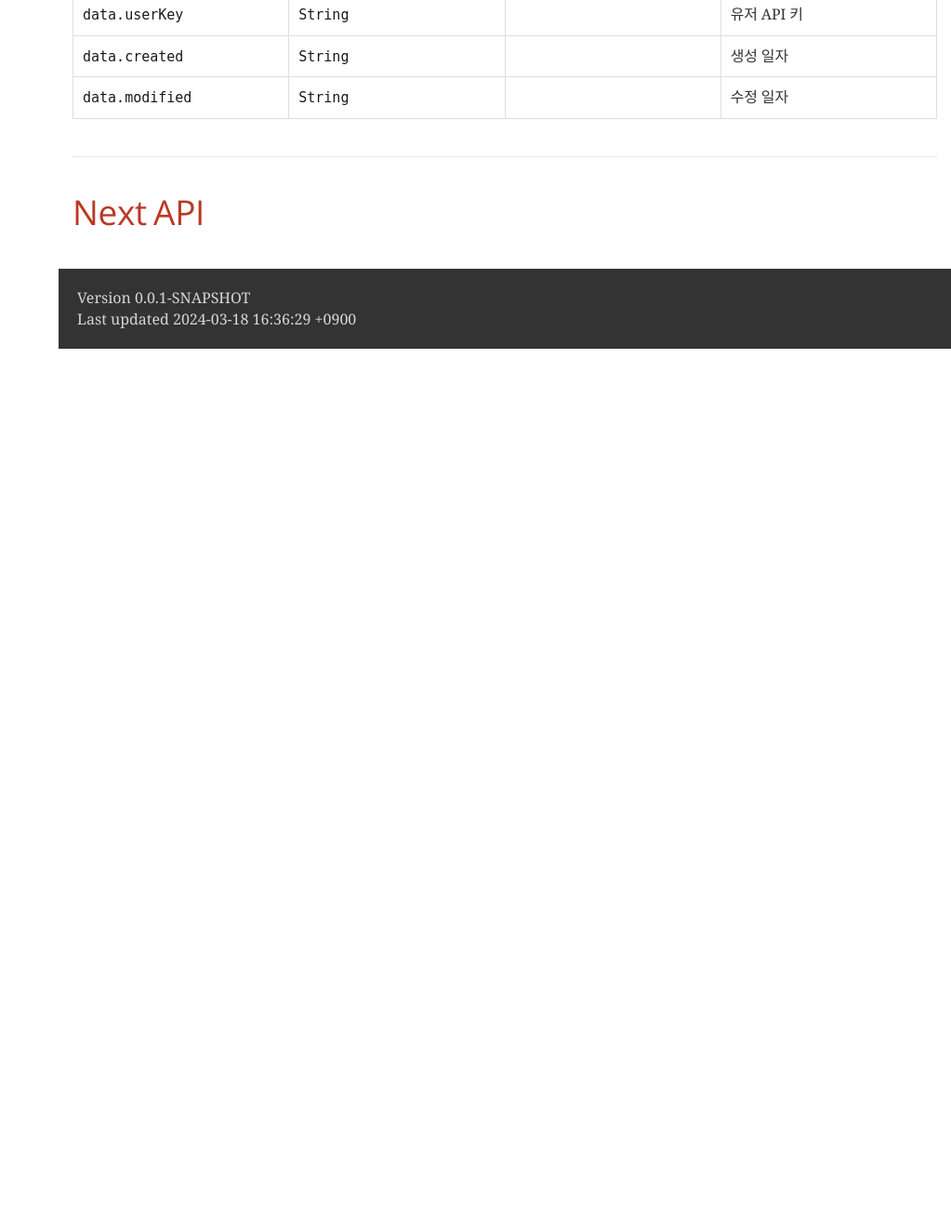
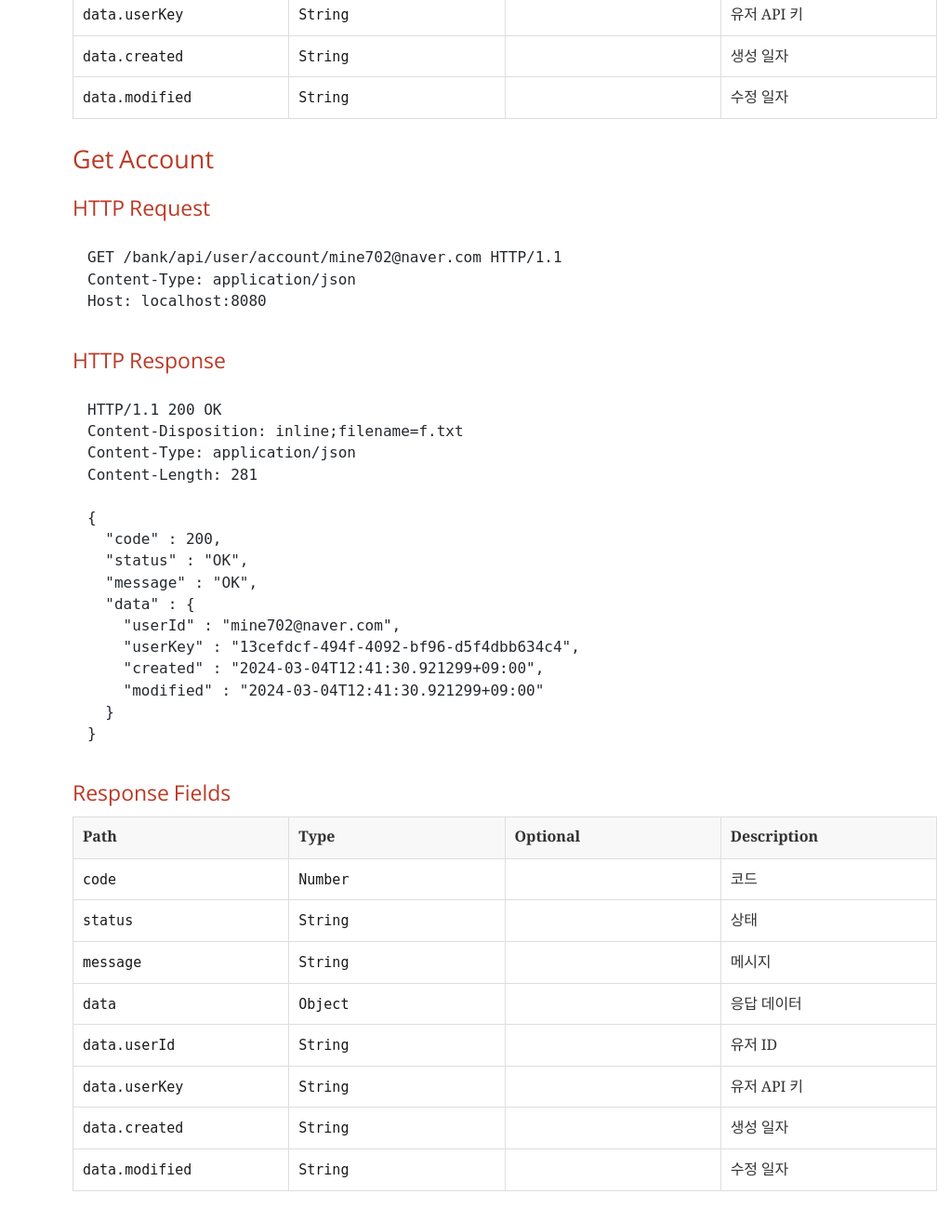
Before and after one commit to mine702/B108-DOCS, a plain HTML site: page index.html in a window 1280 px wide. Shown: the part 1227-2540 px from the top of the page at 93% size, without its empty margins (257-1280 px from the left). Before the commit the page ends 1602 px from the top, so only its background shows below. Drawn offline with nearby package versions, Linux system fonts and the light colour scheme; a web font is replaced by a local one.

Commit message:
Update index.html

```diff
--- a/index.html
+++ b/index.html
@@ -450,6 +450,7 @@ body.book #toc,body.book #preamble,body.book h1.sect0,body.book .sect1>h2{page-b
 <li><a href="#Bank-API">Bank API</a>
 <ul class="sectlevel2">
 <li><a href="#Bank-API">Create Account</a></li>
+<li><a href="#_get_account">Get Account</a></li>
 </ul>
 </li>
 <li><a href="#_next_api">Next API</a></li>
@@ -466,7 +467,7 @@ body.book #toc,body.book #preamble,body.book h1.sect0,body.book .sect1>h2{page-b
 <h4 id="product-create"><a class="link" href="#product-create">HTTP Request</a></h4>
 <div class="listingblock">
 <div class="content">
-<pre class="highlightjs highlight nowrap"><code class="language-http hljs" data-lang="http">POST /bank/api/user/account/create/mine702@naver.com HTTP/1.1
+<pre class="highlightjs highlight nowrap"><code class="language-http hljs" data-lang="http">POST /bank/api/user/account/mine702@naver.com HTTP/1.1
 Content-Type: application/json
 Host: localhost:8080</code></pre>
 </div>
@@ -565,6 +566,111 @@ Content-Length: 281
 </table>
 </div>
 </div>
+<div class="sect2">
+<h3 id="_get_account"><a class="link" href="#_get_account">Get Account</a></h3>
+<div class="sect3">
+<h4 id="product-create"><a class="link" href="#product-create">HTTP Request</a></h4>
+<div class="listingblock">
+<div class="content">
+<pre class="highlightjs highlight nowrap"><code class="language-http hljs" data-lang="http">GET /bank/api/user/account/mine702@naver.com HTTP/1.1
+Content-Type: application/json
+Host: localhost:8080</code></pre>
+</div>
+</div>
+</div>
+<div class="sect3">
+<h4 id="_http_response_2"><a class="link" href="#_http_response_2">HTTP Response</a></h4>
+<div class="listingblock">
+<div class="content">
+<pre class="highlightjs highlight nowrap"><code class="language-http hljs" data-lang="http">HTTP/1.1 200 OK
+Content-Disposition: inline;filename=f.txt
+Content-Type: application/json
+Content-Length: 281
+
+{
+  "code" : 200,
+  "status" : "OK",
+  "message" : "OK",
+  "data" : {
+    "userId" : "mine702@naver.com",
+    "userKey" : "13cefdcf-494f-4092-bf96-d5f4dbb634c4",
+    "created" : "2024-03-04T12:41:30.921299+09:00",
+    "modified" : "2024-03-04T12:41:30.921299+09:00"
+  }
+}</code></pre>
+</div>
+</div>
+</div>
+<div class="sect3">
+<h4 id="_response_fields_2"><a class="link" href="#_response_fields_2">Response Fields</a></h4>
+<table class="tableblock frame-all grid-all stretch">
+<colgroup>
+<col style="width: 25%;">
+<col style="width: 25%;">
+<col style="width: 25%;">
+<col style="width: 25%;">
+</colgroup>
+<thead>
+<tr>
+<th class="tableblock halign-left valign-top">Path</th>
+<th class="tableblock halign-left valign-top">Type</th>
+<th class="tableblock halign-left valign-top">Optional</th>
+<th class="tableblock halign-left valign-top">Description</th>
+</tr>
+</thead>
+<tbody>
+<tr>
+<td class="tableblock halign-left valign-top"><p class="tableblock"><code>code</code></p></td>
+<td class="tableblock halign-left valign-top"><p class="tableblock"><code>Number</code></p></td>
+<td class="tableblock halign-left valign-top"></td>
+<td class="tableblock halign-left valign-top"><p class="tableblock">코드</p></td>
+</tr>
+<tr>
+<td class="tableblock halign-left valign-top"><p class="tableblock"><code>status</code></p></td>
+<td class="tableblock halign-left valign-top"><p class="tableblock"><code>String</code></p></td>
+<td class="tableblock halign-left valign-top"></td>
+<td class="tableblock halign-left valign-top"><p class="tableblock">상태</p></td>
+</tr>
+<tr>
+<td class="tableblock halign-left valign-top"><p class="tableblock"><code>message</code></p></td>
+<td class="tableblock halign-left valign-top"><p class="tableblock"><code>String</code></p></td>
+<td class="tableblock halign-left valign-top"></td>
+<td class="tableblock halign-left valign-top"><p class="tableblock">메시지</p></td>
+</tr>
+<tr>
+<td class="tableblock halign-left valign-top"><p class="tableblock"><code>data</code></p></td>
+<td class="tableblock halign-left valign-top"><p class="tableblock"><code>Object</code></p></td>
+<td class="tableblock halign-left valign-top"></td>
+<td class="tableblock halign-left valign-top"><p class="tableblock">응답 데이터</p></td>
+</tr>
+<tr>
+<td class="tableblock halign-left valign-top"><p class="tableblock"><code>data.userId</code></p></td>
+<td class="tableblock halign-left valign-top"><p class="tableblock"><code>String</code></p></td>
+<td class="tableblock halign-left valign-top"></td>
+<td class="tableblock halign-left valign-top"><p class="tableblock">유저 ID</p></td>
+</tr>
+<tr>
+<td class="tableblock halign-left valign-top"><p class="tableblock"><code>data.userKey</code></p></td>
+<td class="tableblock halign-left valign-top"><p class="tableblock"><code>String</code></p></td>
+<td class="tableblock halign-left valign-top"></td>
+<td class="tableblock halign-left valign-top"><p class="tableblock">유저 API 키</p></td>
+</tr>
+<tr>
+<td class="tableblock halign-left valign-top"><p class="tableblock"><code>data.created</code></p></td>
+<td class="tableblock halign-left valign-top"><p class="tableblock"><code>String</code></p></td>
+<td class="tableblock halign-left valign-top"></td>
+<td class="tableblock halign-left valign-top"><p class="tableblock">생성 일자</p></td>
+</tr>
+<tr>
+<td class="tableblock halign-left valign-top"><p class="tableblock"><code>data.modified</code></p></td>
+<td class="tableblock halign-left valign-top"><p class="tableblock"><code>String</code></p></td>
+<td class="tableblock halign-left valign-top"></td>
+<td class="tableblock halign-left valign-top"><p class="tableblock">수정 일자</p></td>
+</tr>
+</tbody>
+</table>
+</div>
+</div>
 </div>
 </div>
 <div class="sect1">
```
